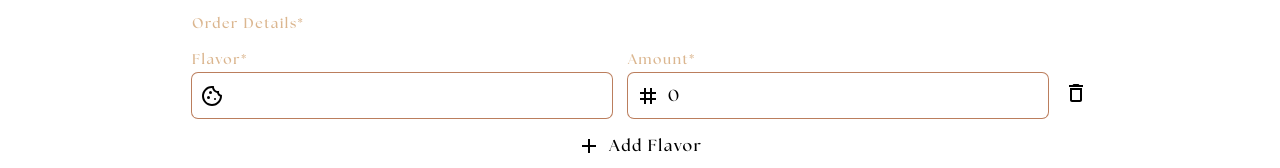
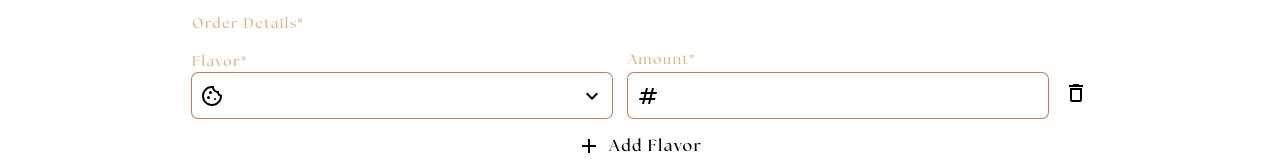
Before and after one commit to nickcoffey/cookiesxcoffey, a Next.js app: page /order in a window 1280 px wide. Shown: the part 493-661 px from the top of the page. Built offline with nearby package versions, Linux system fonts and the light colour scheme.

Commit message:
changed flavor from text input to select

```diff
--- /dev/null
+++ b/components/Select.tsx
@@ -0,0 +1,112 @@
+import { useState } from 'react'
+import { Popover, Transition } from '@headlessui/react'
+import { usePopper } from 'react-popper'
+import classNames from 'classnames'
+import ArrowDownIcon from '@mui/icons-material/KeyboardArrowDownOutlined'
+import type { BaseInputProps } from './Input'
+
+type SelectProps<TOption extends string> = {
+  options: TOption[] | readonly TOption[]
+  value: TOption
+  handleSelect: (selectedOption: TOption) => void
+} & Omit<BaseInputProps, 'textAreaProps' | 'inputProps'>
+
+export const Select = <TOption extends string>({
+  label,
+  required,
+  value,
+  handleSelect,
+  options,
+  Icon,
+  errorMsg
+}: SelectProps<TOption>) => {
+  const [referenceElement, setReferenceElement] = useState()
+  const [popperElement, setPopperElement] = useState()
+  const { styles, attributes } = usePopper(referenceElement, popperElement)
+
+  return (
+    <Popover>
+      {({ open: isOpen }) => (
+        <>
+          <label
+            className={classNames('text-sm text-primary', {
+              ['text-darkprimary']: isOpen
+            })}
+          >
+            {label}
+            {required && '*'}
+          </label>
+          <Popover.Button
+            // @ts-ignore
+            ref={setReferenceElement}
+            className={classNames(
+              'flex items-center justify-between px-2 py-1 w-full outline-none h-[45px] bg-white rounded-md cursor-pointer ring-1 ring-darkprimary',
+              { ['ring']: isOpen }
+            )}
+            as='div'
+          >
+            <>
+              <span className='flex items-center gap-2'>
+                <Icon />
+                {value}
+              </span>
+              <ArrowDownIcon />
+            </>
+          </Popover.Button>
+          <Transition
+            enter='transition duration-150 ease-out'
+            enterFrom='transform scale-95 opacity-0'
+            enterTo='transform scale-100 opacity-100'
+            leave='transition duration-150 ease-out'
+            leaveFrom='transform scale-100 opacity-100'
+            leaveTo='transform scale-95 opacity-0'
+          >
+            <Popover.Panel
+              // @ts-ignore
+              ref={setPopperElement}
+              style={styles.popper}
+              {...attributes.popper}
+              className='bg-white w-full'
+            >
+              {({ close }) => (
+                <ul className='flex flex-col bg-white rounded-md shadow-md border border-[#f8f8f8] z-10'>
+                  {options.map((option, index) => {
+                    const selected = value === option
+                    return (
+                      <li
+                        key={index}
+                        onClick={() => {
+                          handleSelect(option)
+                          close()
+                        }}
+                        className={classNames(
+                          'flex items-center gap-2 p-2 cursor-pointer rounded-md transition duration-150 lg:hover:bg-darkprimary lg:hover:text-white',
+                          {
+                            ['px-10 text-black']: !selected,
+                            ['text-darkprimary']: selected
+                          }
+                        )}
+                      >
+                        {selected && <Icon />}
+                        {option}
+                      </li>
+                    )
+                  })}
+                </ul>
+              )}
+            </Popover.Panel>
+          </Transition>
+          {errorMsg && (
+            <span
+              className={classNames('text-sm text-primary', {
+                ['text-darkprimary']: isOpen
+              })}
+            >
+              {errorMsg}
+            </span>
+          )}
+        </>
+      )}
+    </Popover>
+  )
+}
--- a/components/index.ts
+++ b/components/index.ts
@@ -4,3 +4,4 @@ export * from './Main'
 export * from './Datepicker'
 export * from './Navigation'
 export * from './Page'
+export * from './Select'
--- a/package.json
+++ b/package.json
@@ -11,7 +11,7 @@
   "dependencies": {
     "@emotion/react": "^11.10.6",
     "@emotion/styled": "^11.10.6",
-    "@headlessui/react": "^1.7.3",
+    "@headlessui/react": "^1.7.17",
     "@hookform/resolvers": "^2.9.8",
     "@mui/icons-material": "^5.11.16",
     "@mui/material": "^5.12.0",
--- a/pages/api/sendEmail.ts
+++ b/pages/api/sendEmail.ts
@@ -2,6 +2,7 @@ import nodemailer from 'nodemailer'
 import { google } from 'googleapis'
 import { getTruncatedDateStr } from '../../utils'
 import type { NextApiRequest, NextApiResponse } from 'next'
+import type { FlavorOptionType } from '../../types'
 
 const OAuth2 = google.auth.OAuth2
 
@@ -17,7 +18,7 @@ oauth2Client.setCredentials({
 
 export type CookieItem = {
   count: number
-  flavor: string
+  flavor: FlavorOptionType
 }
 
 export type EmailRequestBody = {
--- a/pages/order.tsx
+++ b/pages/order.tsx
@@ -6,7 +6,7 @@ import PersonIcon from '@mui/icons-material/PersonOutlined'
 import EmailIcon from '@mui/icons-material/EmailOutlined'
 import LocalPhoneIcon from '@mui/icons-material/LocalPhoneOutlined'
 import CalendarMonthIcon from '@mui/icons-material/CalendarMonthOutlined'
-import TagIcon from '@mui/icons-material/TagOutlined'
+import NumbersIcon from '@mui/icons-material/NumbersOutlined'
 import CookieIcon from '@mui/icons-material/CookieOutlined'
 import DeleteIcon from '@mui/icons-material/DeleteOutlined'
 import AddIcon from '@mui/icons-material/AddOutlined'
@@ -15,15 +15,16 @@ import SendIcon from '@mui/icons-material/SendOutlined'
 import SyncIcon from '@mui/icons-material/SyncOutlined'
 import WarningIcon from '@mui/icons-material/WarningOutlined'
 import CheckIcon from '@mui/icons-material/CheckOutlined'
-import { Page, Input, Datepicker } from '../components'
+import { Page, Input, Datepicker, Select } from '../components'
 import { httpPost, maskPhone, removePhoneMask } from '../utils'
+import { FlavorOptions } from '../types'
 import type {
   CookieItem,
   EmailRequestBody,
   EmailResponseBody
 } from './api/sendEmail'
 import type { NextPage } from 'next'
-import type { Icon } from '../types'
+import type { Icon, FlavorOptionType } from '../types'
 
 export type OrderInputs = {
   name: string
@@ -83,7 +84,8 @@ const schema = yup.object({
 })
 
 const EmptyGridSpace = () => <div className='hidden lg:block lg:col-span-1' />
-const newFlavor = { count: 0, flavor: '' }
+// @ts-ignore
+const newFlavor: CookieItem = { count: null, flavor: '' }
 
 const Order: NextPage = () => {
   const formRef = useRef<HTMLFormElement>(null)
@@ -112,6 +114,13 @@ const Order: NextPage = () => {
       'cookieList',
       cookieListWatch.filter((_, i) => index !== i)
     )
+  }
+
+  const handleFlavorSelect = (
+    cookieItemIndex: number,
+    newValue: FlavorOptionType
+  ) => {
+    setValue(`cookieList.${cookieItemIndex}.flavor`, newValue)
   }
 
   const onSubmit: SubmitHandler<OrderInputs> = async data => {
@@ -180,39 +189,41 @@ const Order: NextPage = () => {
             required
           />
         </div>
-        <div className='flex flex-col gap-4 border-b border-darkprimary group lg:col-span-2'>
-          <h4 className='text-sm text-primary group-focus-within:text-darkprimary'>
-            Order Details*
-          </h4>
+        <div className='flex flex-col gap-4 border-b border-darkprimary lg:col-span-2'>
+          <h4 className='text-sm text-primary'>Order Details*</h4>
           {errors.cookieList?.message && cookieListWatch?.length < 1 && (
-            <span className='text-sm text-primary group-focus-within:text-darkprimary'>
+            <span className='text-sm text-primary'>
               {errors.cookieList.message}
             </span>
           )}
-          {cookieListWatch?.map((_, index) => (
-            <div key={index} className='flex gap-4 items-start'>
+          {cookieListWatch?.map((_, itemIndex) => (
+            <div key={itemIndex} className='flex gap-4 items-start'>
               <div className='w-full'>
-                <Input
+                <Select
+                  options={FlavorOptions}
+                  value={cookieListWatch[itemIndex].flavor}
+                  handleSelect={selectedOption => {
+                    handleFlavorSelect(itemIndex, selectedOption)
+                  }}
                   label='Flavor'
                   Icon={CookieIcon}
                   errorMsg={
                     errors.cookieList &&
-                    errors.cookieList[index]?.flavor?.message
+                    errors.cookieList[itemIndex]?.flavor?.message
                   }
-                  inputProps={register(`cookieList.${index}.flavor`)}
                   required
                 />
               </div>
               <div className='w-1/2 lg:w-full'>
                 <Input
                   label='Amount'
-                  Icon={TagIcon}
+                  Icon={NumbersIcon}
                   errorMsg={
                     errors.cookieList &&
-                    errors.cookieList[index]?.count?.message
+                    errors.cookieList[itemIndex]?.count?.message
                   }
                   inputProps={{
-                    ...register(`cookieList.${index}.count`),
+                    ...register(`cookieList.${itemIndex}.count`),
                     type: 'number'
                   }}
                   required
@@ -220,7 +231,7 @@ const Order: NextPage = () => {
               </div>
               <button
                 type='button'
-                onClick={() => removeFlavor(index)}
+                onClick={() => removeFlavor(itemIndex)}
                 className='flex items-end justify-center mt-8 text-black transition duration-150 lg:hover:text-darkprimary'
               >
                 <DeleteIcon />
--- a/types.ts
+++ b/types.ts
@@ -2,3 +2,18 @@ import type { OverridableComponent } from '@mui/types'
 import type { SvgIconTypeMap } from '@mui/material'
 
 export type Icon = OverridableComponent<SvgIconTypeMap> & { muiName: string }
+
+const LimitedTimeOptions = [
+  'Pumpkin Spice',
+  'Snickerdoodle',
+  'Hot Cocoa',
+  'Gingerbread'
+] as const
+export const FlavorOptions = [
+  'Original',
+  'Organic Vanilla',
+  'Chocolate',
+  'Chocolate Chip',
+  ...LimitedTimeOptions
+] as const
+export type FlavorOptionType = (typeof FlavorOptions)[number]
```
Also changed, not shown: 1 other file (tests, documents, lock files or other folders).
